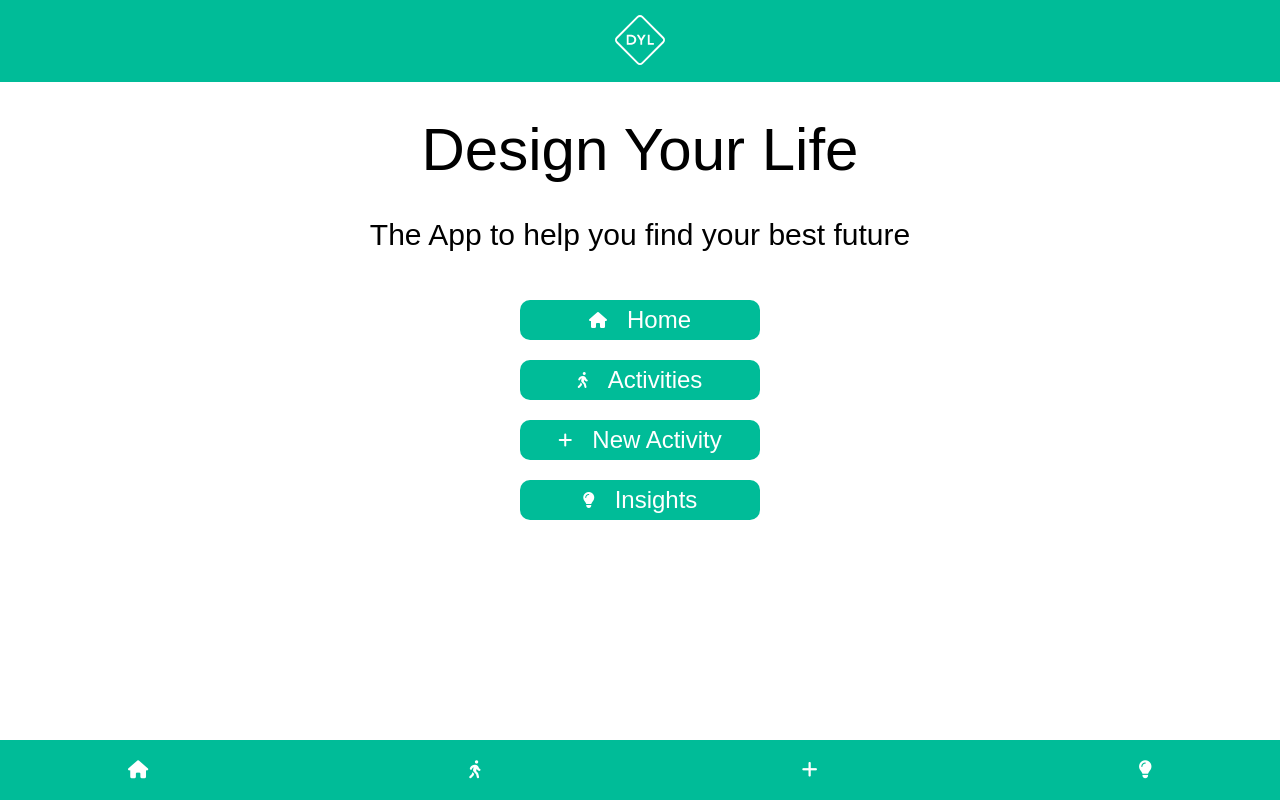
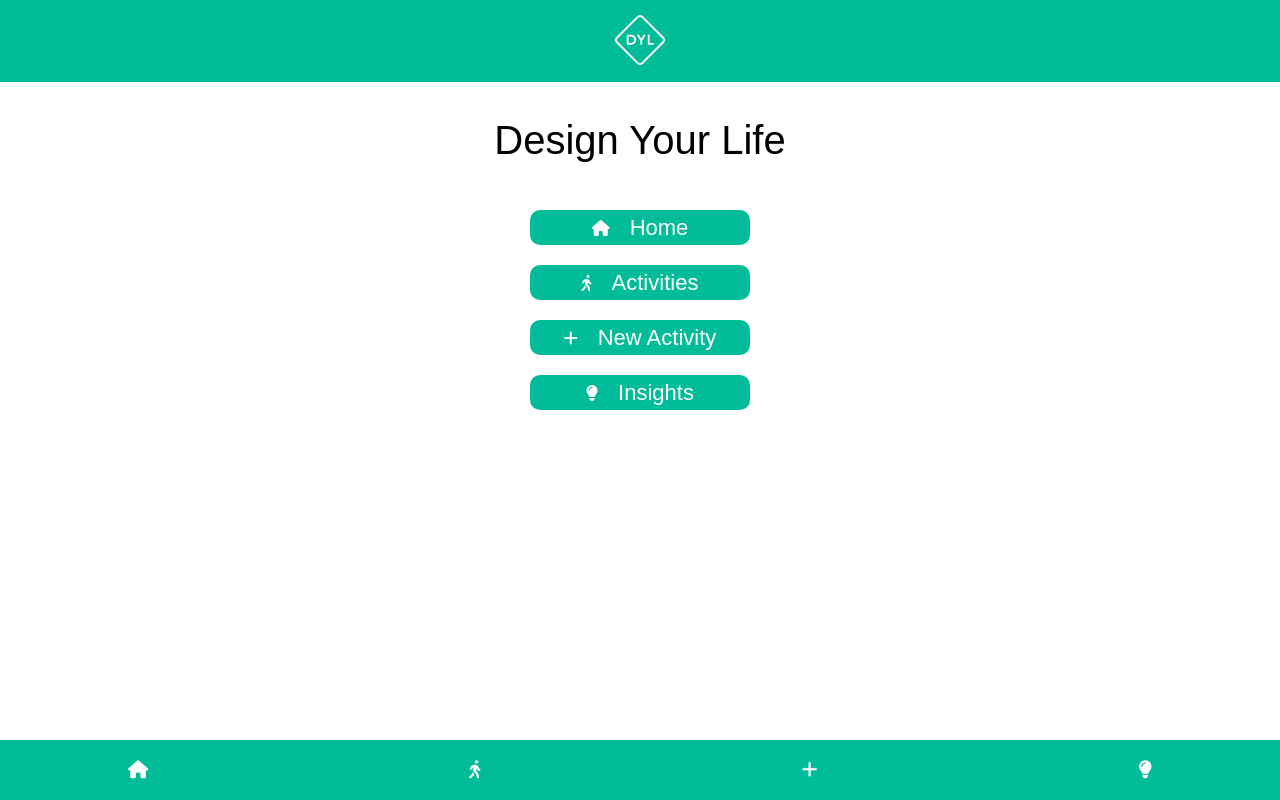
Before and after one commit to kurtve/React-Front-End, a React (Create React App) app in the folder react-front-end/: page / in a window 1280 px wide. Built offline with nearby package versions, Linux system fonts and the light colour scheme; a web font is replaced by a local one.

Commit message:
Shrink down Welcome component so it will fit on a small-screen device without scrolling

```diff
--- a/react-front-end/src/Components/Welcome/Welcome.js
+++ b/react-front-end/src/Components/Welcome/Welcome.js
@@ -10,12 +10,12 @@ const StyledWelcome = styled.div `
 	flex-direction: flex-start;
 	margin-top: 100px;
 	h1 {
-		font-size: 6rem;
+		font-size: 4rem;
 		margin: 20px;
 	}
 	h3 {
-		font-size: 3rem;
-		margin: 20px;
+		font-size: 2.4rem;
+		margin: 10px;
 	}
 	.navlinks {
 		display: flex;
@@ -23,11 +23,11 @@ const StyledWelcome = styled.div `
 		margin: 20px;
 	}
 	.navlinks a {
-		font-size: 2.4rem;
+		font-size: 2.2rem;
 		text-decoration: none;
 		margin: 10px;
-		height: 40px;
-		width: 240px;
+		height: 35px;
+		width: 220px;
 		background-color: #00bc98;
 		color: white;
 		display: flex;
@@ -46,7 +46,6 @@ export default function Welcome() {
   return (
     <StyledWelcome>
       <h1>Design Your Life</h1>
-      <h3>The App to help you find your best future</h3>
 
       <div className='navlinks'>
       	<Link to='/'><i className="fas fa-home"></i>Home</Link>
```
